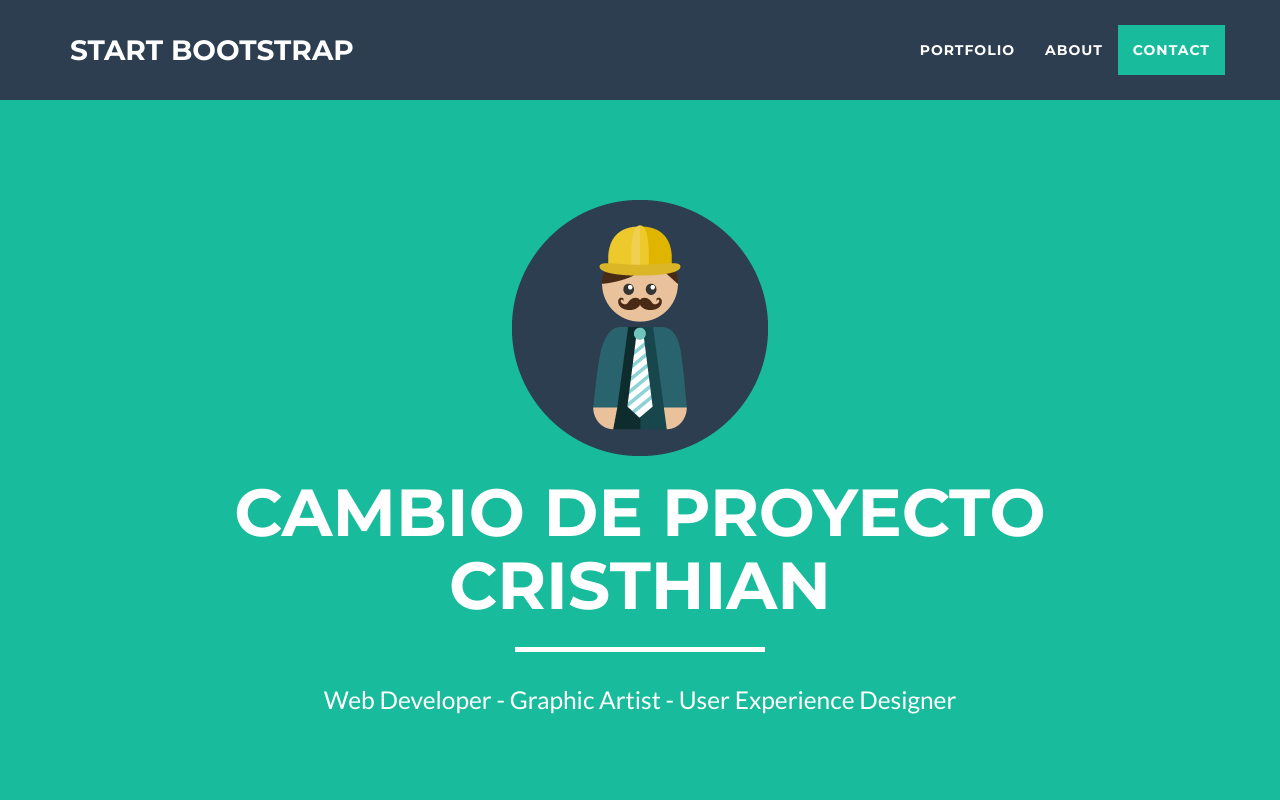
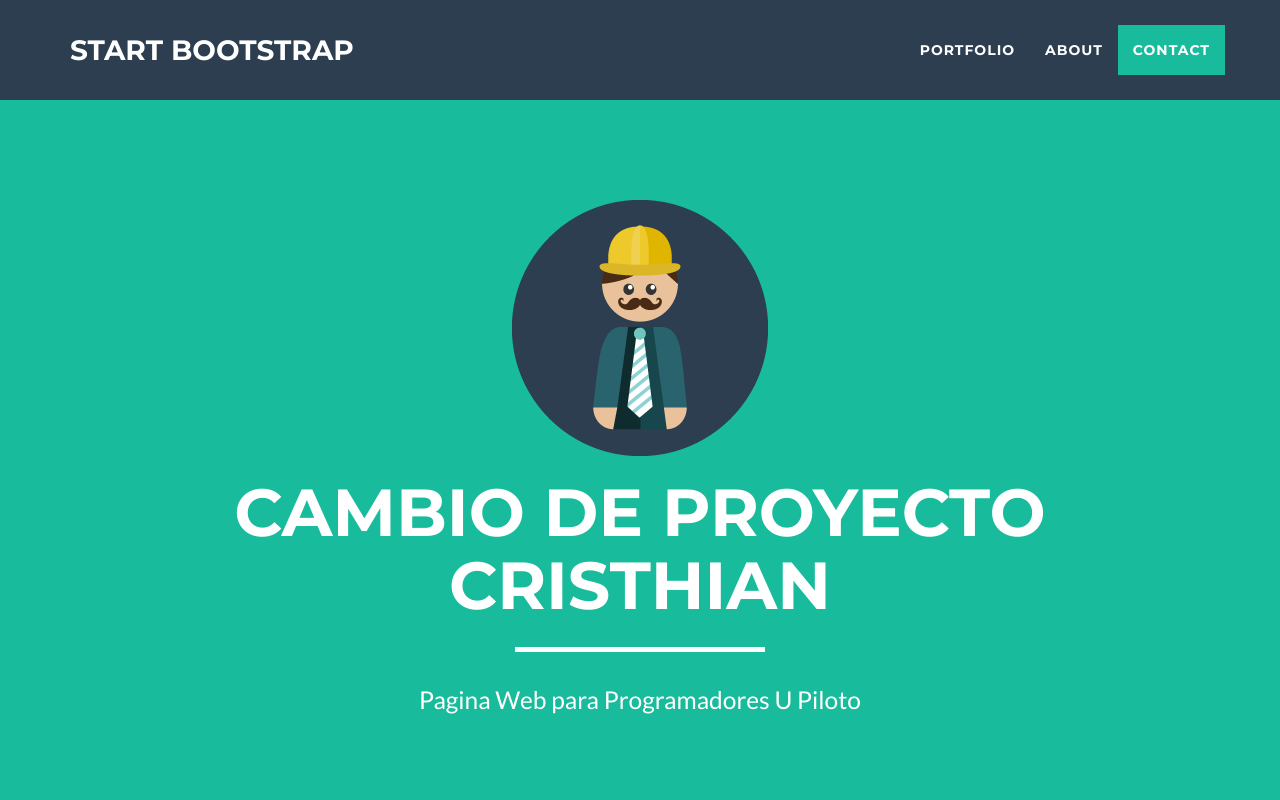
Before and after one commit to cristhian-forero/cristhian-forero.github.io, a website: page index.html in a window 1280 px wide. Shown: the top 800 px of the page. Drawn offline with nearby package versions, Linux system fonts and the light colour scheme.

Commit message:
Cambio Label

```diff
--- a/index.html
+++ b/index.html
@@ -76,7 +76,7 @@
                     <div class="intro-text">
                         <h1 class="name">Cambio De Proyecto Cristhian</h1>
                         <hr class="star-light">
-                        <span class="skills">Web Developer - Graphic Artist - User Experience Designer</span>
+                        <span class="skills">Pagina Web para Programadores U Piloto</span>
                     </div>
                 </div>
             </div>
```
